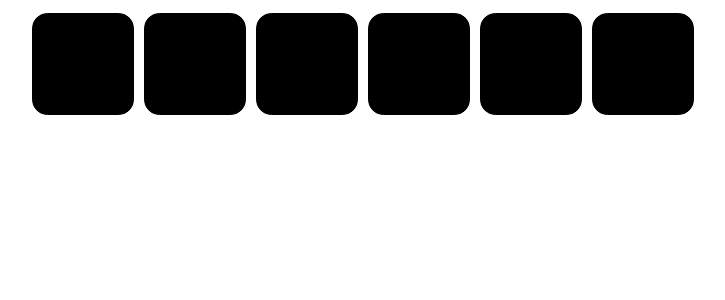
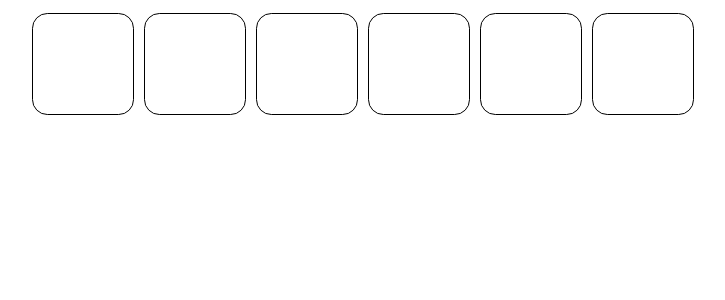
Before and after one commit to Zillight/light-boxes, a React (Create React App) app: page / in a window 1280 px wide. Shown: the top 300 px of the page, without its empty margins (277-1002 px from the left). Built offline with nearby package versions, Linux system fonts and the light colour scheme.

Commit message:
ternary + props to give styles in JSX

```diff
--- a/src/App.js
+++ b/src/App.js
@@ -6,7 +6,7 @@ function App(props) {
   const [squares, setSquares] = useState(boxes)
 
   const styles = {
-    backgroundColor: "black"
+    backgroundColor: props.darkmode ? "black" : "transparent"
   }
 
   const boxElements = squares.map(box => (
--- a/src/index.js
+++ b/src/index.js
@@ -5,6 +5,6 @@ import App from './App';
 const root = ReactDOM.createRoot(document.getElementById('root'));
 root.render(
   <React.StrictMode>
-    <App darkmode={true}/>
+    <App darkmode={false}/>
   </React.StrictMode>
 );
```
